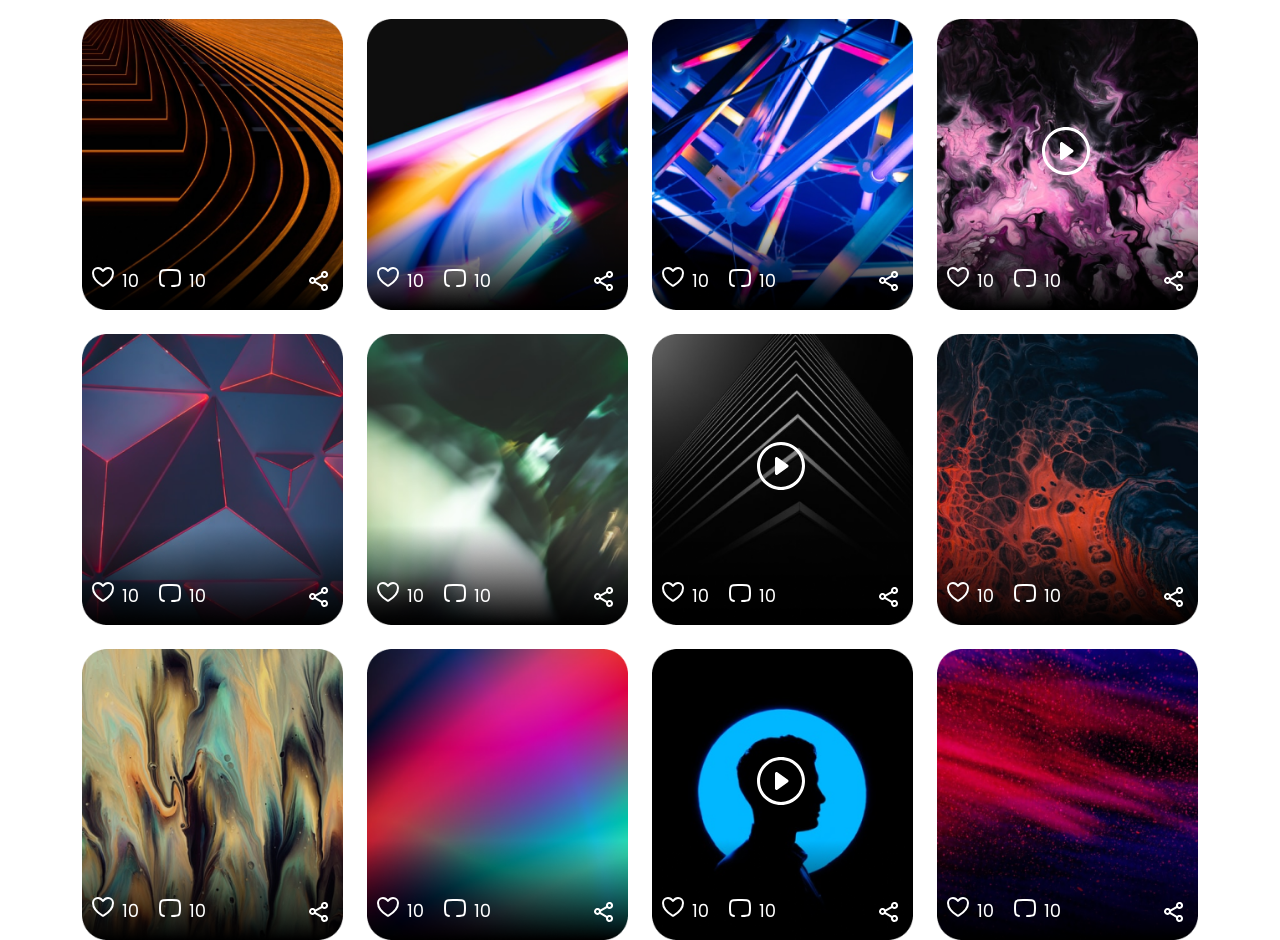
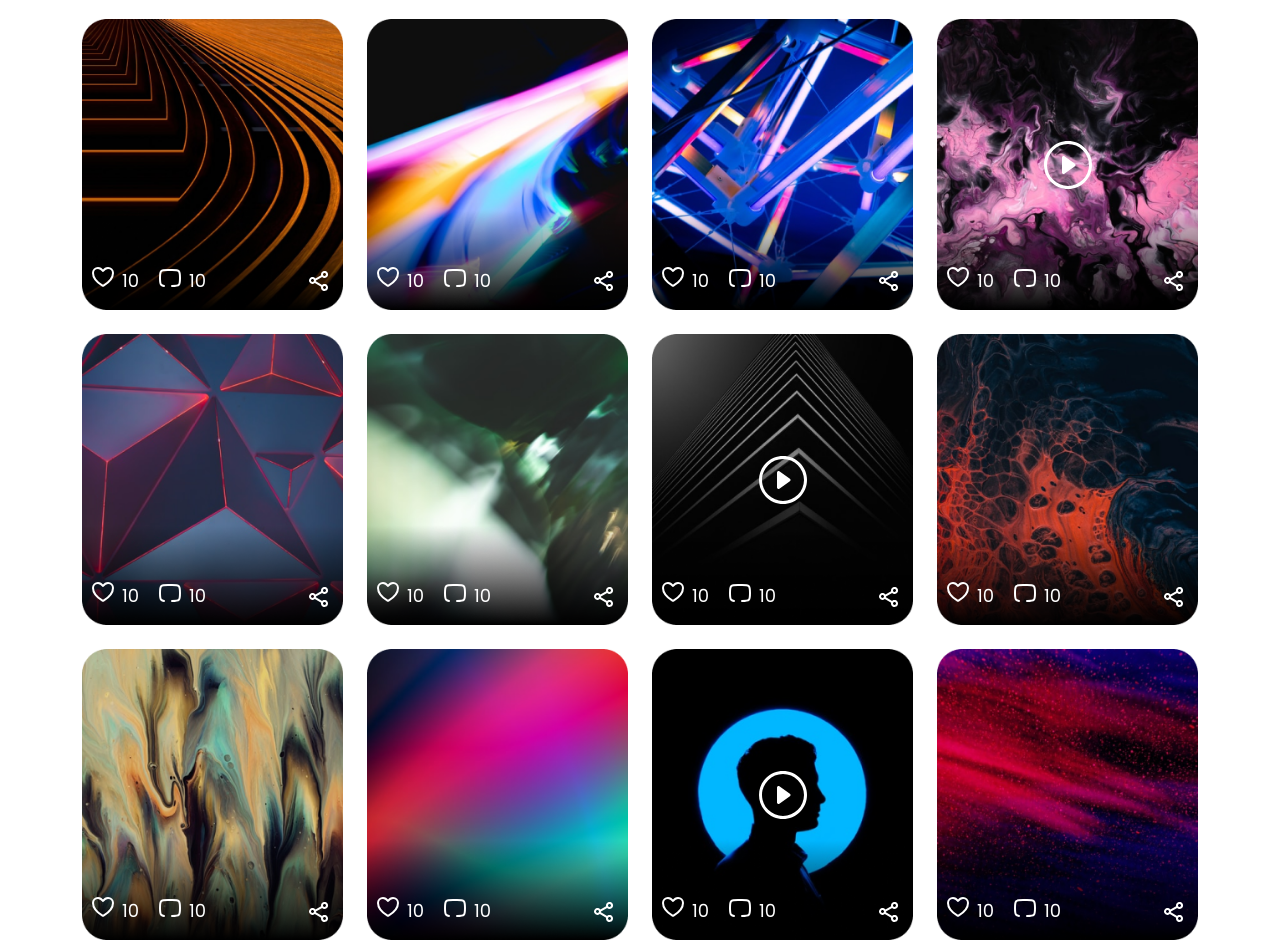
Before and after one commit to Sandeep-508/Bootstrap, a plain HTML site: page index.html in a window 1280 px wide. Shown: the part 1080-2020 px from the top of the page. Drawn offline with nearby package versions, Linux system fonts and the light colour scheme.

Commit message:
position the plaay button in the center of the image

```diff
--- a/assets/css/style.css
+++ b/assets/css/style.css
@@ -234,12 +234,17 @@ input[type="checkbox"]:checked~label .area {
     }
 } */
 
-.left-41 {
-    left: 41%;
+.left-50 {
+    left: 50%;
 }
 
-.top-37 {
-    top: 37%;
+.top-50 {
+    top: 50%;
+}
+
+
+.translate {
+    transform: translate(-50%, -50%);
 }
 
 /* .left-50 {
--- a/index.html
+++ b/index.html
@@ -280,7 +280,7 @@
                 </div>
                 <div class="col-lg-3 position-relative mt-4 col-md-4 col-sm-6">
                     <img src="./assets/images/play_btn.svg" alt="..." id="play"
-                        class="position-absolute top-37 left-41">
+                        class="position-absolute top-50 left-50 translate">
                     <img src="./assets/images/card_img_8.png" alt="..." class="w-100 h-100">
                     <div
                         class="svg_container position-absolute bottom-0 d-flex flex-row justify-content-between w-83 ml-10">
@@ -351,7 +351,7 @@
                 </div>
                 <div class="col-lg-3 position-relative mt-4 col-md-4 col-sm-6">
                     <img src="./assets/images/play_btn.svg" alt="..." id="play"
-                        class="position-absolute top-37 left-41">
+                        class="position-absolute top-50 left-50 translate">
                     <img src="./assets/images/card_img_11.png" alt="..." class="w-100 h-100">
                     <div
                         class="svg_container position-absolute bottom-0 d-flex flex-row justify-content-between w-83 ml-10">
@@ -445,7 +445,7 @@
                 </div>
                 <div class="col-lg-3 position-relative mt-4 col-md-4 col-sm-6">
                     <img src="./assets/images/play_btn.svg" alt="..." id="play"
-                        class="position-absolute top-37 left-41">
+                        class="position-absolute top-50 left-50 translate">
                     <img src="./assets/images/card_img_15.png" alt="..." class="w-100 h-100">
                     <div
                         class="svg_container position-absolute bottom-0 d-flex flex-row justify-content-between w-83 ml-10">
```
